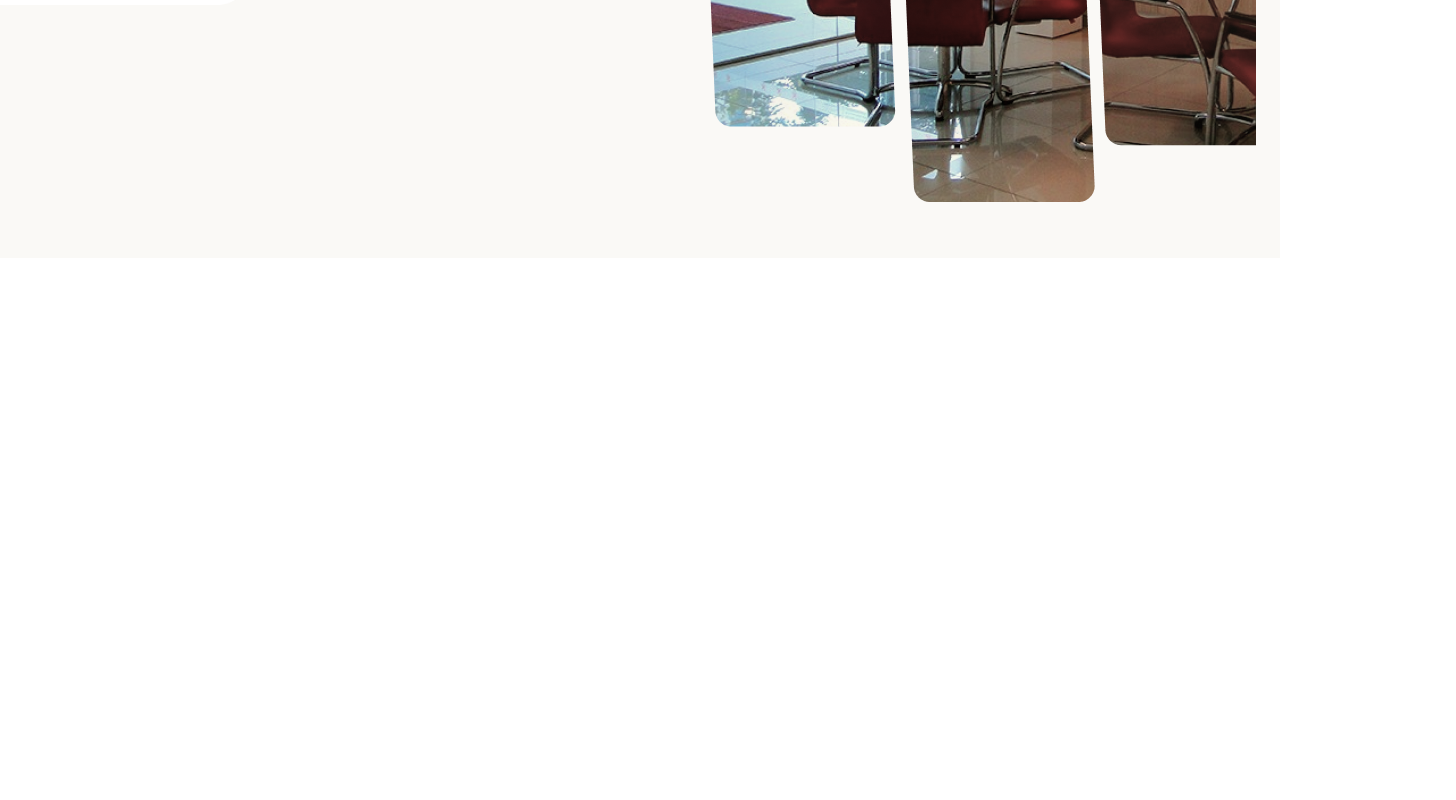
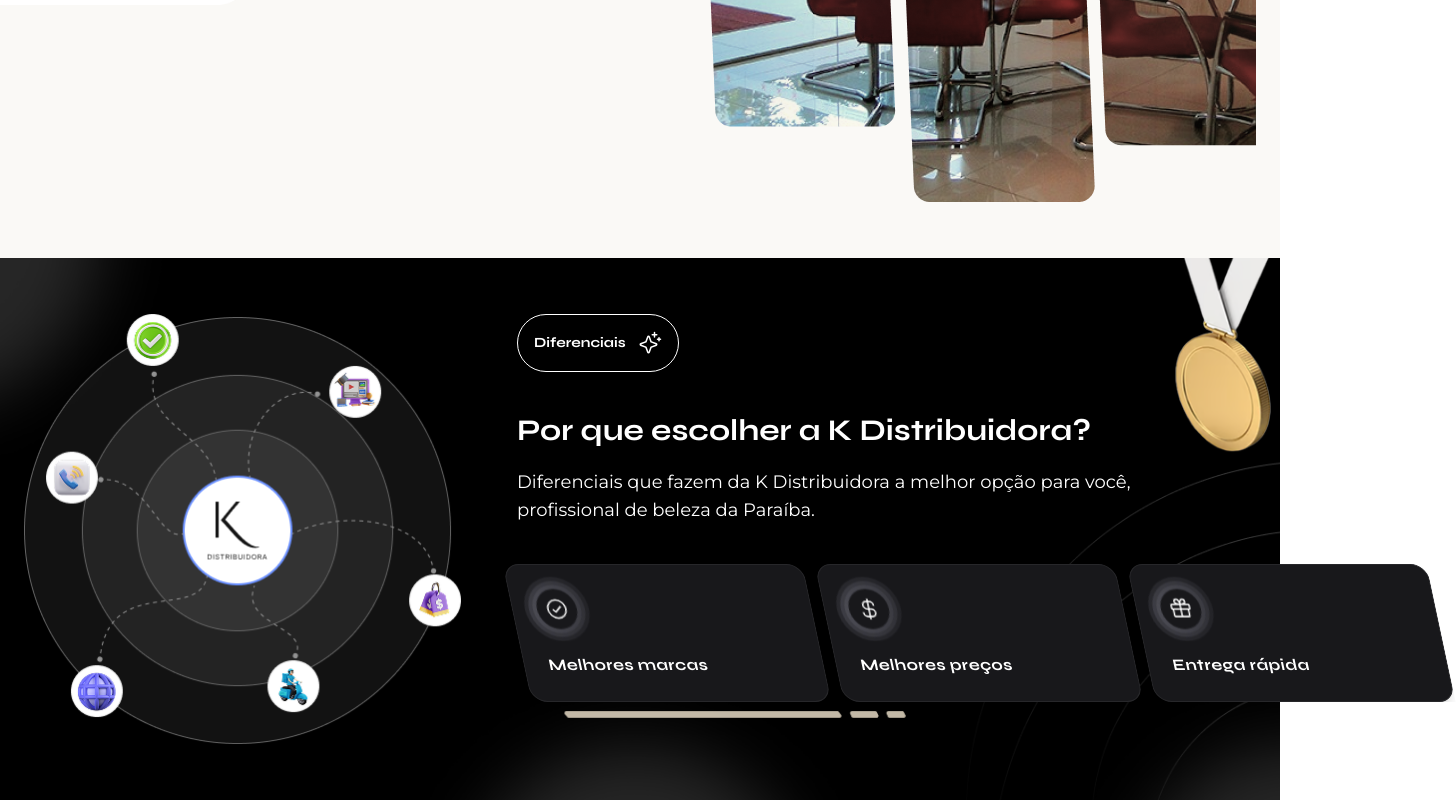
Before and after one commit to AcutisTechnology/web-k-distribuidora, a Next.js app: page / in a window 1280 px wide. Shown: the part 3290-4090 px from the top of the page, 1456 px wide, since content can reach past the window. Before the commit the page ends 3548 px from the top, so only its background shows below. Built offline with nearby package versions, Linux system fonts and the light colour scheme.

Commit message:
Add FooterSection and BrandCard components to landing page

```diff
--- a/src/app/page.tsx
+++ b/src/app/page.tsx
@@ -4,6 +4,7 @@ import { AboutSection } from "@/features/landing/about-section";
 import { CadastreSection } from "@/features/landing/cadastre-section";
 import { CatalogSection } from "@/features/landing/catalog-section";
 import { CoursesSection } from "@/features/landing/courses-section";
+import { FooterSection } from "@/features/landing/footer-section";
 import { Header } from "@/features/landing/header";
 import { HeroSection } from "@/features/landing/hero-section";
 import { StuctureSection } from "@/features/landing/structure-section";
@@ -18,6 +19,7 @@ export default function Landing() {
       <CoursesSection />
       <CadastreSection />
       <StuctureSection />
+      <FooterSection />
     </div>
   );
 }
--- /dev/null
+++ b/src/features/landing/footer-section.tsx
@@ -0,0 +1,64 @@
+import BrandCard from "@/shared/components/card-brand";
+import {
+  CheckCircle,
+  CurrencyDollar,
+  Sparkle,
+  Gift,
+} from "@phosphor-icons/react";
+import Image from "next/image";
+
+export function FooterSection() {
+  return (
+    <div className="bg-black bg-[url('/images/footer-background.png')] bg-cover bg-center bg-no-repeat">
+      <div className="container flex flex-col mx-auto px-6 py-14">
+        <div className="flex flex-col lg:flex-row items-center lg:items-start gap-14">
+          <div className="flex-shrink-0">
+            <Image
+              src="/images/kchannels.png"
+              alt="Estrutura"
+              width={437}
+              height={430}
+            />
+          </div>
+
+          <div className="flex flex-col gap-10">
+            <div>
+              <button className="flex flex-row items-center gap-3 border border-white p-4 rounded-full">
+                <p className="text-white font-syne font-bold text-sm">
+                  Diferenciais
+                </p>
+                <Sparkle size={24} color="white" />
+              </button>
+            </div>
+
+            <div className="flex flex-col gap-5">
+              <h2 className="font-syne font-bold text-white text-2xl lg:text-3xl">
+                Por que escolher a K Distribuidora?
+              </h2>
+              <p className="font-montserrat font-normal text-base lg:text-lg text-white">
+                Diferenciais que fazem da K Distribuidora a melhor opção para
+                você,
+                <br /> profissional de beleza da Paraíba.
+              </p>
+            </div>
+
+            <div className="flex flex-col sm:flex-row gap-3">
+              <BrandCard
+                icon={<CheckCircle color="white" size={24} />}
+                text="Melhores marcas"
+              />
+              <BrandCard
+                icon={<CurrencyDollar color="white" size={24} />}
+                text="Melhores preços"
+              />
+              <BrandCard
+                icon={<Gift color="white" size={24} />}
+                text="Entrega rápida"
+              />
+            </div>
+          </div>
+        </div>
+      </div>
+    </div>
+  );
+}
--- /dev/null
+++ b/src/shared/components/card-brand.tsx
@@ -0,0 +1,38 @@
+import { JSX } from "react";
+
+interface BrandCardProps {
+  text: string;
+  className?: string;
+  icon: JSX.Element;
+}
+
+export default function BrandCard({
+  text,
+  className = "",
+  icon,
+}: BrandCardProps) {
+  return (
+    <div
+      className={`relative overflow-hidden ${className} transform skew-x-12`}
+    >
+      <div className="relative bg-zinc-900 rounded-2xl p-6 min-w-[300px] shadow-lg border border-zinc-800">
+        {/* Checkmark with circles animation */}
+        <div className="absolute left-6 top-6">
+          <div className="relative">
+            <div className="absolute -inset-1 bg-gradient-to-r from-zinc-600 to-zinc-700 rounded-full opacity-75 animate-pulse" />
+            <div className="absolute -inset-2 bg-gradient-to-r from-zinc-600 to-zinc-700 rounded-full opacity-50 animate-pulse" />
+            <div className="absolute -inset-3 bg-gradient-to-r from-zinc-600 to-zinc-700 rounded-full opacity-25 animate-pulse" />
+            <div className="relative bg-zinc-900 p-2 rounded-full">{icon}</div>
+          </div>
+        </div>
+
+        {/* Text */}
+        <div className="mt-16">
+          <h3 className="text-white text-base font-bold font-syne tracking-wide">
+            {text}
+          </h3>
+        </div>
+      </div>
+    </div>
+  );
+}
```
Also changed, not shown: public/images/footer-background.png (added), public/images/kchannels.png (added).
